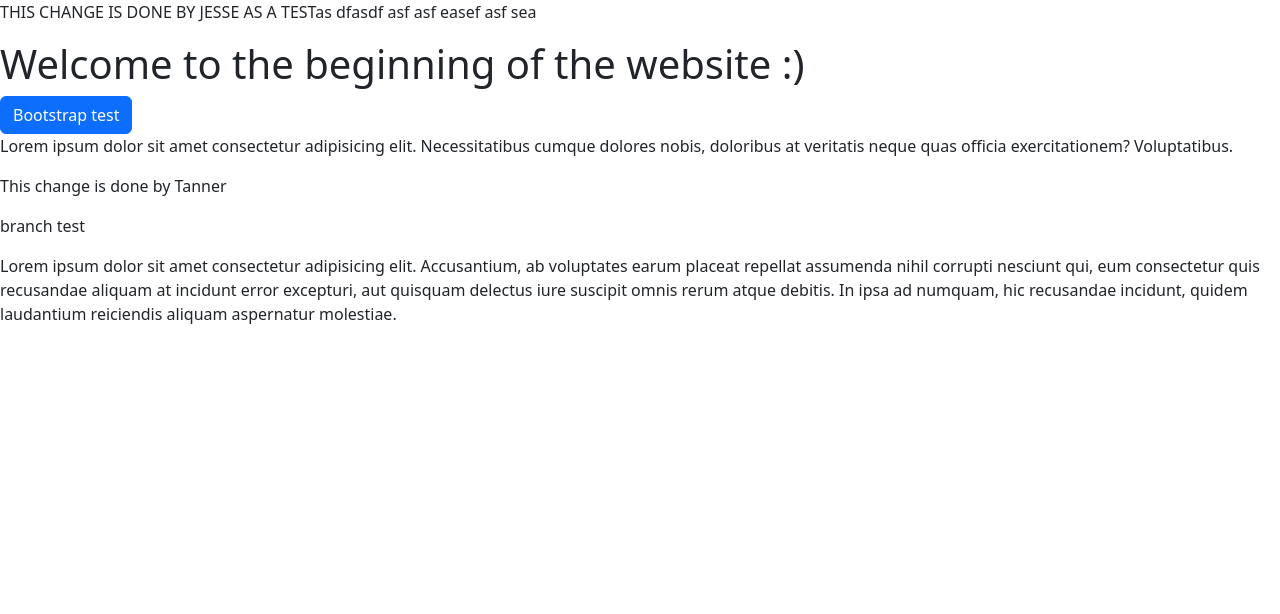
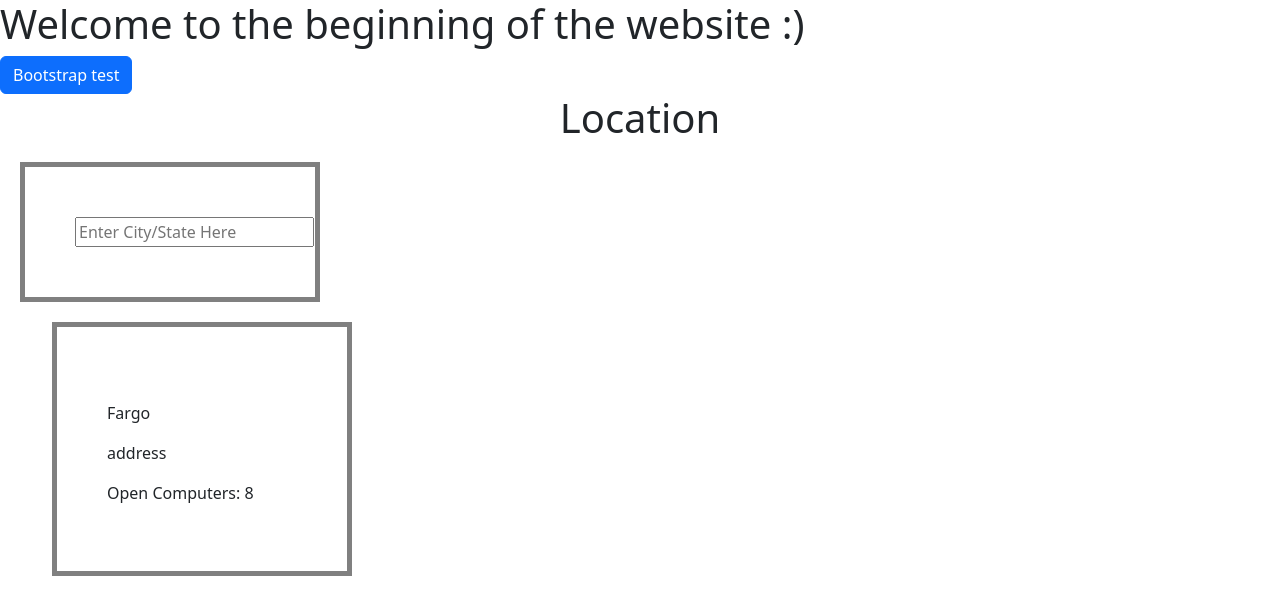
Before and after one commit to TannerMarthaler/CSCI313GroupProject, an Angular app: page / in a window 1280 px wide. Shown: the top 614 px of the page. Built offline with nearby package versions, Linux system fonts and the light colour scheme.

Commit message:
location page tings

```diff
--- a/src/app/app.component.html
+++ b/src/app/app.component.html
@@ -1,19 +1,6 @@
 <div>
   <h1>Welcome to the beginning of the website :)</h1>
   <button class="btn btn-primary">Bootstrap test</button>
-  <p>
-    Lorem ipsum dolor sit amet consectetur adipisicing elit. Necessitatibus
-    cumque dolores nobis, doloribus at veritatis neque quas officia
-    exercitationem? Voluptatibus.
-  </p>
-  <p>This change is done by Tanner</p>
-  <p>branch test</p>
-  <p>
-    Lorem ipsum dolor sit amet consectetur adipisicing elit. Accusantium, ab
-    voluptates earum placeat repellat assumenda nihil corrupti nesciunt qui, eum
-    consectetur quis recusandae aliquam at incidunt error excepturi, aut
-    quisquam delectus iure suscipit omnis rerum atque debitis. In ipsa ad
-    numquam, hic recusandae incidunt, quidem laudantium reiciendis aliquam
-    aspernatur molestiae.
-  </p>
+
+  <app-location></app-location>
 </div>
--- /dev/null
+++ b/src/app/location.ts
@@ -0,0 +1,7 @@
+export interface Location {
+
+    name: string;
+    description: string;
+    openComputers: number;
+    imageLink: string;
+}
--- a/src/app/location/location.component.css
+++ b/src/app/location/location.component.css
@@ -0,0 +1,19 @@
+input{
+    text-align: left;
+
+}
+
+h1 {
+    text-align: center;
+}
+
+div {
+    width: 300px;
+    border: 5px solid gray;
+    padding: 50px;
+    margin: 20px;
+}
+
+.input {
+    align-items: center;
+}
--- a/src/app/location/location.component.html
+++ b/src/app/location/location.component.html
@@ -1,3 +1,16 @@
-<p>location works!</p>
+<h1>Location</h1>
+<div class="input">
+    <input type="location-string"  placeholder="Enter City/State Here">
+</div>
 
-<input type="location-string"  placeholder="Enter City/State Here">
+<ul>
+<div>
+    <img src="{{location.imageLink}}" alt="">
+
+        <p>{{location.name}}</p>
+        <p>{{location.description}}</p>
+
+        <p>Open Computers: {{location.openComputers}}</p>
+
+</div>
+</ul>
--- a/src/app/location/location.component.ts
+++ b/src/app/location/location.component.ts
@@ -1,4 +1,5 @@
 import { Component } from '@angular/core';
+import {Location} from './../location';
 
 @Component({
   selector: 'app-location',
@@ -7,6 +8,12 @@ import { Component } from '@angular/core';
 })
 export class LocationComponent {
 
-  location = 'Fargo'
+  location: Location = {
+
+    name: 'Fargo',
+    description: 'address',
+    openComputers: 8,
+    imageLink: ''
+  };
 
 }
--- a/src/index.html
+++ b/src/index.html
@@ -3,7 +3,6 @@
 <head>
   <meta charset="utf-8">
   <title>TheSpot</title>
-  <p>THIS CHANGE IS DONE BY JESSE AS A TESTas dfasdf asf asf easef asf sea</p>
   <base href="/">
   <meta name="viewport" content="width=device-width, initial-scale=1">
   <link rel="icon" type="image/x-icon" href="favicon.ico">
```
